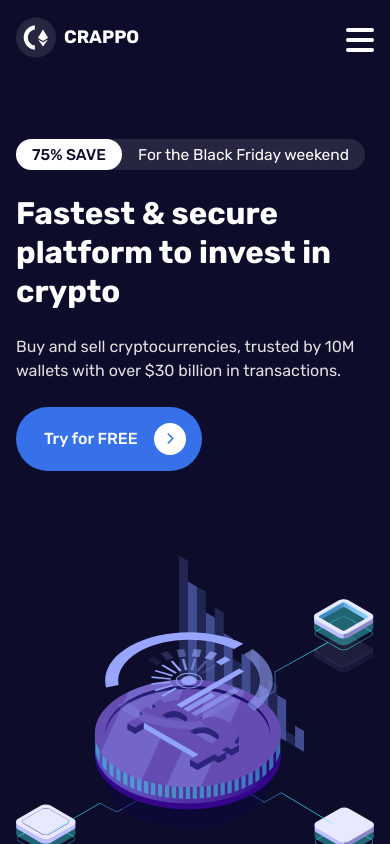
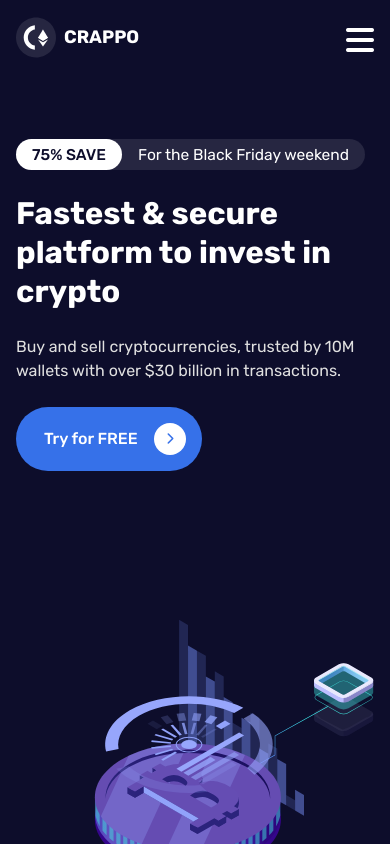
Before and after one commit to jaydhales/crypto-page, a React (Vite) app: page / in a window 390 px wide. Shown: the top 844 px of the page. Built offline with nearby package versions, Linux system fonts and the light colour scheme.

Commit message:
added padding to intro

```diff
--- a/src/components/Intro.jsx
+++ b/src/components/Intro.jsx
@@ -5,7 +5,7 @@ import { motion } from "framer-motion";
 const Intro = () => {
   return (
     <section className="layout">
-      <div className="content">
+      <div className="content pb-16 sm:pb-4 lg:pb-0">
         <div className="flex bg-light w-max bg-opacity-10 rounded-[32px] text-[4vw] sm:text-body-sm">
           <p className="font-medium text-primary bg-light px-4 py-1 rounded-[32px]">
             75% SAVE
```
